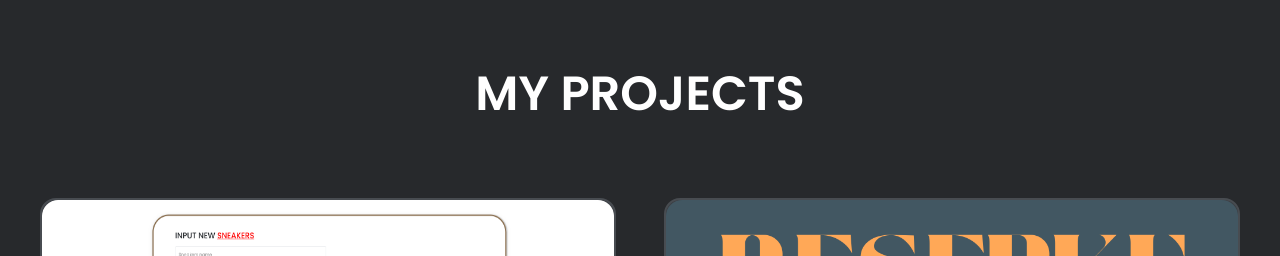
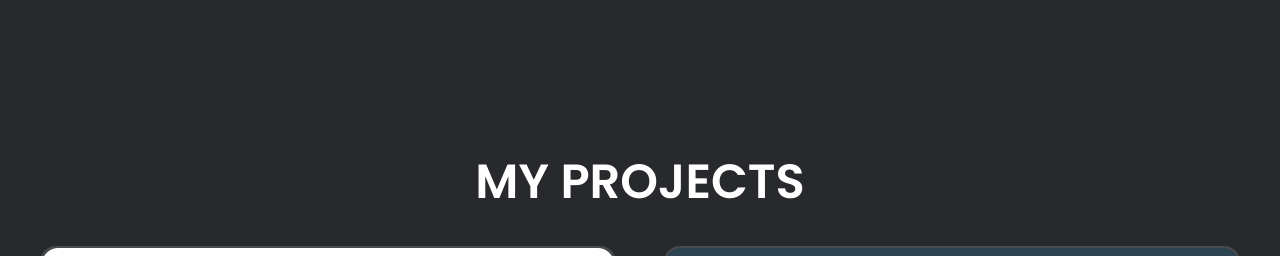
Before and after one commit to DennisJoelW/portofolio, a React (Create React App) app: page /portofolio/home in a window 1280 px wide. Shown: the part 1508-1764 px from the top of the page. Built offline with nearby package versions, Linux system fonts and the light colour scheme.

Commit message:
changed max width to 1320px and change thumbnail for resepku

```diff
--- a/package.json
+++ b/package.json
@@ -1,7 +1,7 @@
 {
   "name": "portofolio",
   "version": "0.1.0",
-  "homepage":"https://dennisjoelw.github.io/portofolio",
+  "homepage": "https://dennisjoelw.github.io/portofolio",
   "private": true,
   "dependencies": {
     "@testing-library/jest-dom": "^5.17.0",
--- a/src/components/Navbar/Navbar.jsx
+++ b/src/components/Navbar/Navbar.jsx
@@ -31,7 +31,7 @@ export const NavBar = () => {
 
     return(
       <div className=" w-full font-poppins text-white ">
-        <div className=" max-w-[1380px] w-full h-[90px] mx-auto flex flex-row items-center justify-between pl-4 pr-4 md:pl-10 md:pr-10">
+        <div className=" max-w-[1320px] w-full h-[90px] mx-auto flex flex-row items-center justify-between pl-4 pr-4 md:pl-10 md:pr-10">
           <h1 className=" justify-start"></h1>
 
           <div className=" md:flex flex-row hidden">
--- a/src/components/Project/Project.jsx
+++ b/src/components/Project/Project.jsx
@@ -55,9 +55,9 @@ const Project = () => {
 
 
   return (
-    <div className='flex font-poppins w-full items-center mt-16'>
-        <div className=' flex flex-col text-white max-w-[1380px] w-full mx-auto h-[100vh] items-center pl-4 pr-4 md:pl-10 md:pr-10'>
-          <h2 className=" block text-center md:text-5xl text-3xl uppercase font-semibold md:mb-20 mb-10">MY PROJECTS</h2>
+    <div className='flex font-poppins w-full items-center mt-28 mb-20'>
+        <div className=' flex flex-col text-white max-w-[1320px] w-full mx-auto h-[100vh] items-center pl-4 pr-4 md:pl-10 md:pr-10'>
+          <h2 className=" block text-center md:text-5xl text-3xl uppercase font-semibold mb-10 mt-10">MY PROJECTS</h2>
 
           <div className=' w-full flex md:flex-row flex-col gap-12'>
 
--- a/src/components/Skills/Skills.jsx
+++ b/src/components/Skills/Skills.jsx
@@ -38,17 +38,17 @@ const Skills = () => {
 
 
   return (
-    <div className='  flex font-poppins mx-auto w-full items-center mt-16 mb-16'>
-      <div className=' flex flex-col text-white max-w-[1380px] w-full mx-auto md:h-[100vh] items-center pl-4 pr-4 md:pl-10 md:pr-10 py-8 '>
+    <div className='  flex font-poppins mx-auto w-full items-center mt-16 mb-38'>
+      <div className=' flex flex-col text-white max-w-[1320px] w-full mx-auto md:h-[100vh] h-80vh items-center pl-4 pr-4 md:pl-10 md:pr-10 py-8 '>
 
-         <img src={scroll_wheel} alt="" className=' w-[100px] h-auto md:mb-20 mb-6' />
+         <img src={scroll_wheel} alt="" className=' w-[100px] h-auto md:mb-12 mb-6' />
 
          <h2 className="text-center md:text-5xl text-3xl uppercase font-semibold md:mb-14 mb-8">MY SKILLS</h2>
 
 
          <ScrollAnimation animateIn='bounceInLeft' className=' md:flex hidden' >
 
-              <div className=' flex md:flex-row flex-col w-full items-stretch md:gap-8 gap-5 justify-center'>
+              <div className=' flex md:flex-row flex-col w-full items-stretch gap-5  md:gap-8 justify-center'>
 
                   <div className='md:w-1/3 w-full py-16 px-10 bg-opacity-50 bg-black rounded-2xl'>
                       <SiAndroidstudio size={68} className=' mb-4' />
```
Also changed, not shown: src/assets/RESEPKU.png.
